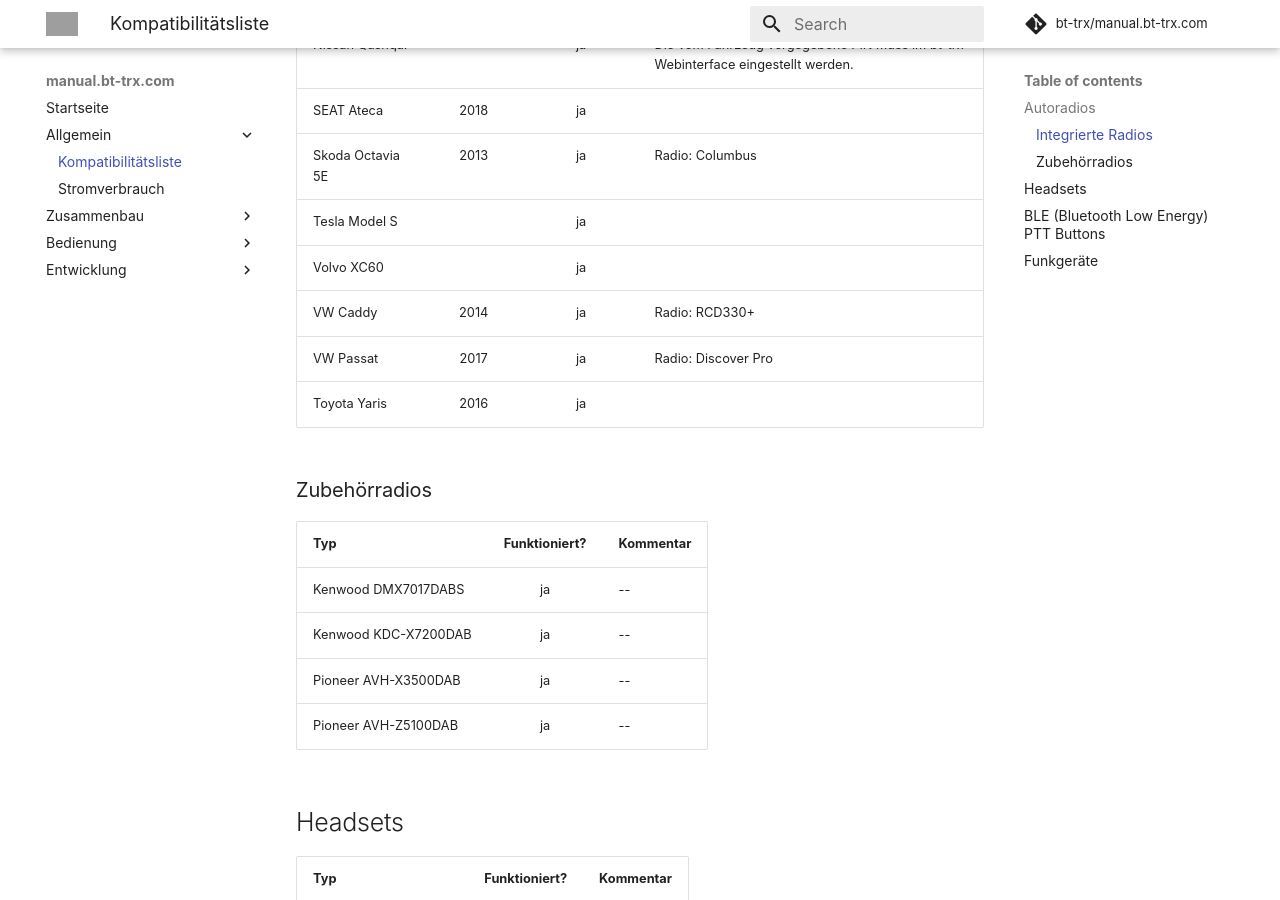
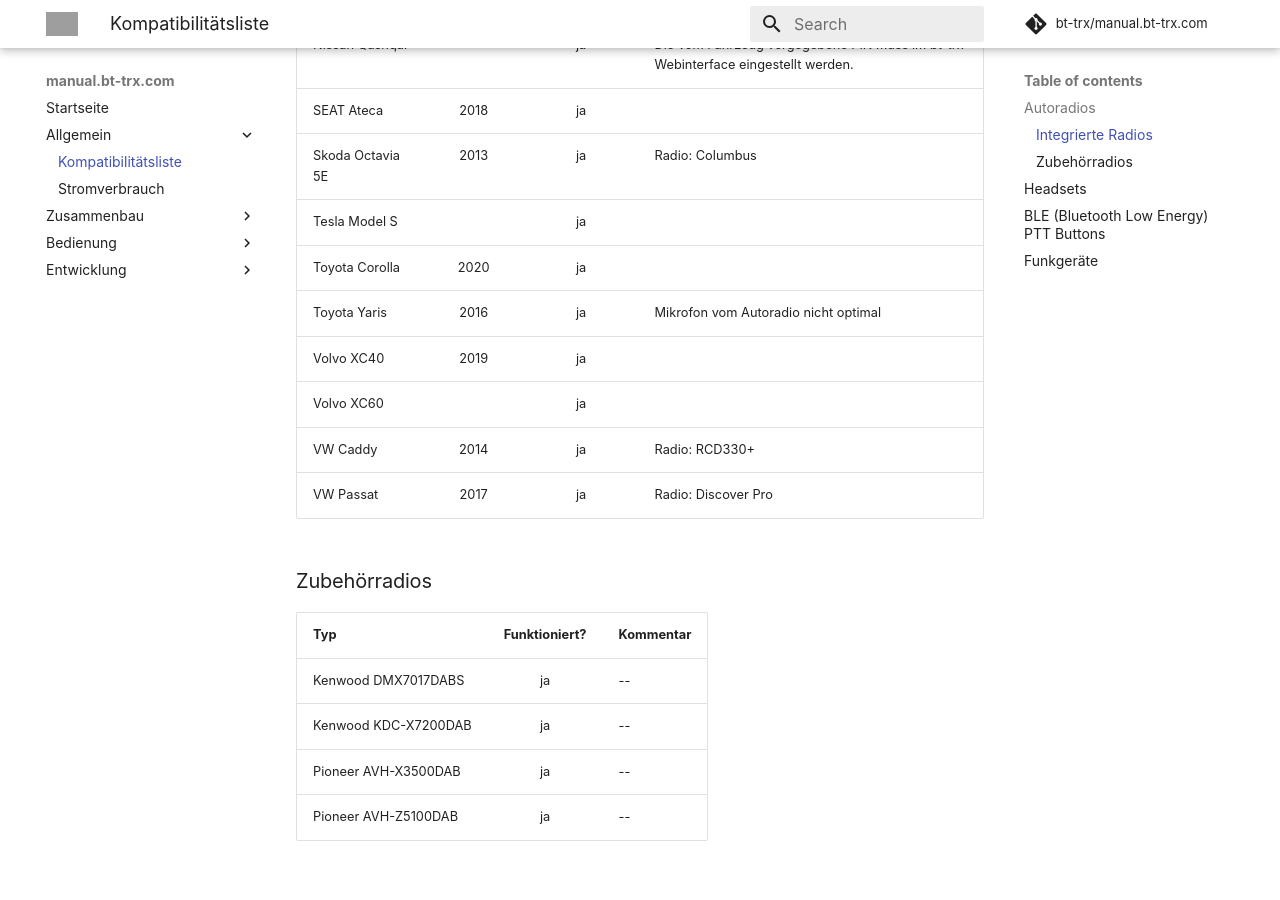
Before and after one commit to bt-trx/manual.bt-trx.com, an MkDocs documentation site: the page built from docs/10_Allgemein/Kompatibilitätsliste.md, in a window 1280 px wide and 900 px high, scrolled down 1100 px. Built offline with MkDocs 1.6.1 and Material for MkDocs 9.7.7, drawn with Linux system fonts in a browser that asks for light colours; comment, search, counter and statistics services are not loaded; grey boxes are pictures that could not be loaded.

Commit message:
Update Kompatibilitaetsliste und TM-V71

```diff
--- a/docs/10_Allgemein/Kompatibilitätsliste.md
+++ b/docs/10_Allgemein/Kompatibilitätsliste.md
@@ -31,11 +31,12 @@
 | SEAT Ateca               | 2018    |ja             |  |
 | Skoda Octavia 5E         | 2013 |ja             | Radio: Columbus |
 | Tesla Model S            |         |ja             |  |
+| Toyota Corolla           | 2020    |ja             |  |
+| Toyota Yaris             | 2016    |ja             | Mikrofon vom Autoradio nicht optimal |
+| Volvo XC40               | 2019    |ja             |  |
 | Volvo XC60               |         |ja             |  |
 | VW Caddy                 | 2014    |ja             | Radio: RCD330+ |
 | VW Passat                | 2017    |ja             | Radio: Discover Pro |
-| Toyota Yaris             | 2016    |ja             |  |
-
 
 ### Zubehörradios
 
@@ -76,6 +77,7 @@
 | Wouxun KG-UV6D           | ja            | -- |
 | Yaesu FTM-100            | ja            | -- |
 | Yaesu FTM-350            | ja            | 1) |
+| Yaesu FTM-400            | ja            | -- |
 | Yaesu FT-7900            | ja            | 1) |
 | Yaesu FT-8800            | ja            | 1) |
 | Surecom KT-8900d         | ja            | Versorgung über Zigarettenanzünder; Mic, PTT, SP über Klinkenbuchse, Versorgung über Mic-RJ45 nicht getestet. |
```
Also changed, not shown: docs/20_Zusammenbau/Anschlusskabel.md (+4 -0 lines), docs/20_Zusammenbau/Anschlusskabel/jumperboard_TMV71.jpeg (added).
